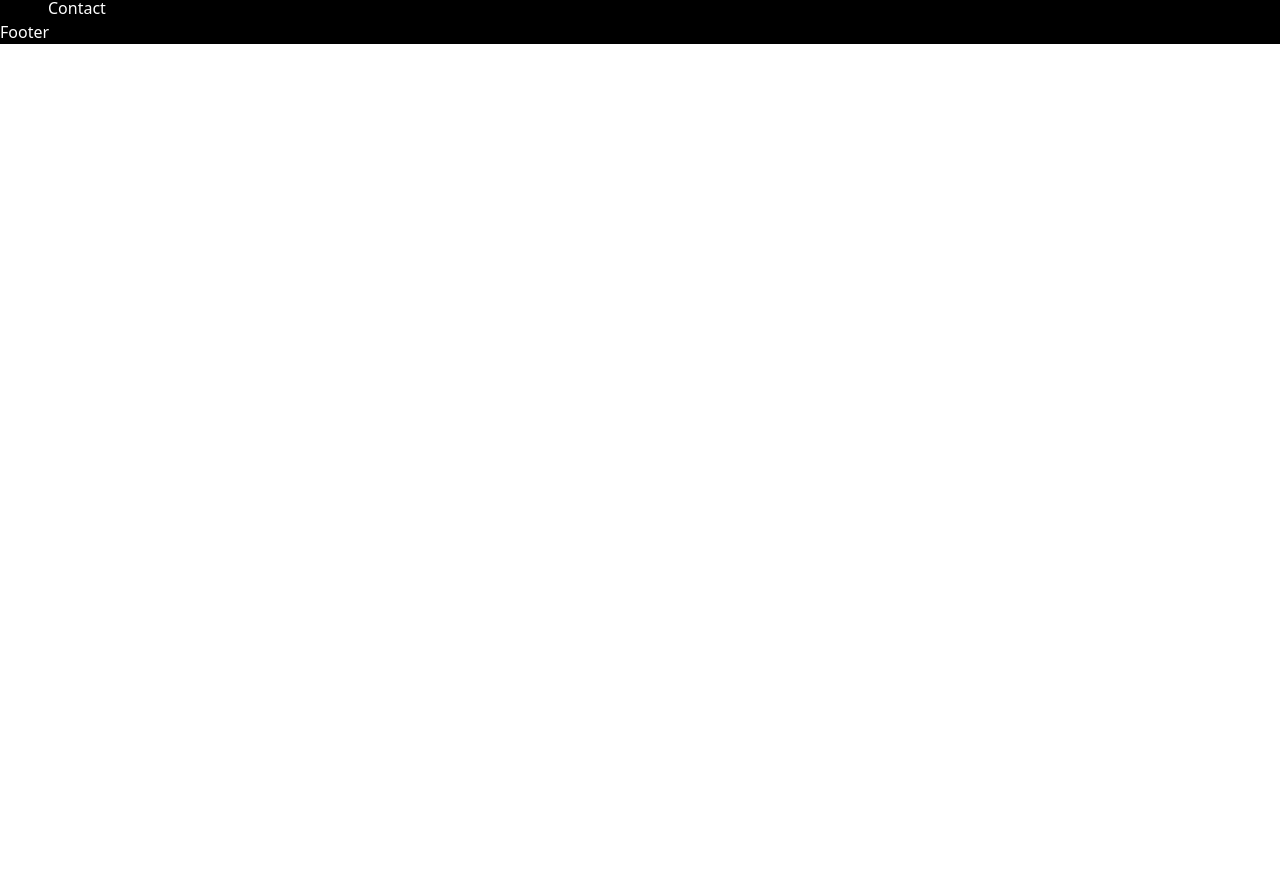
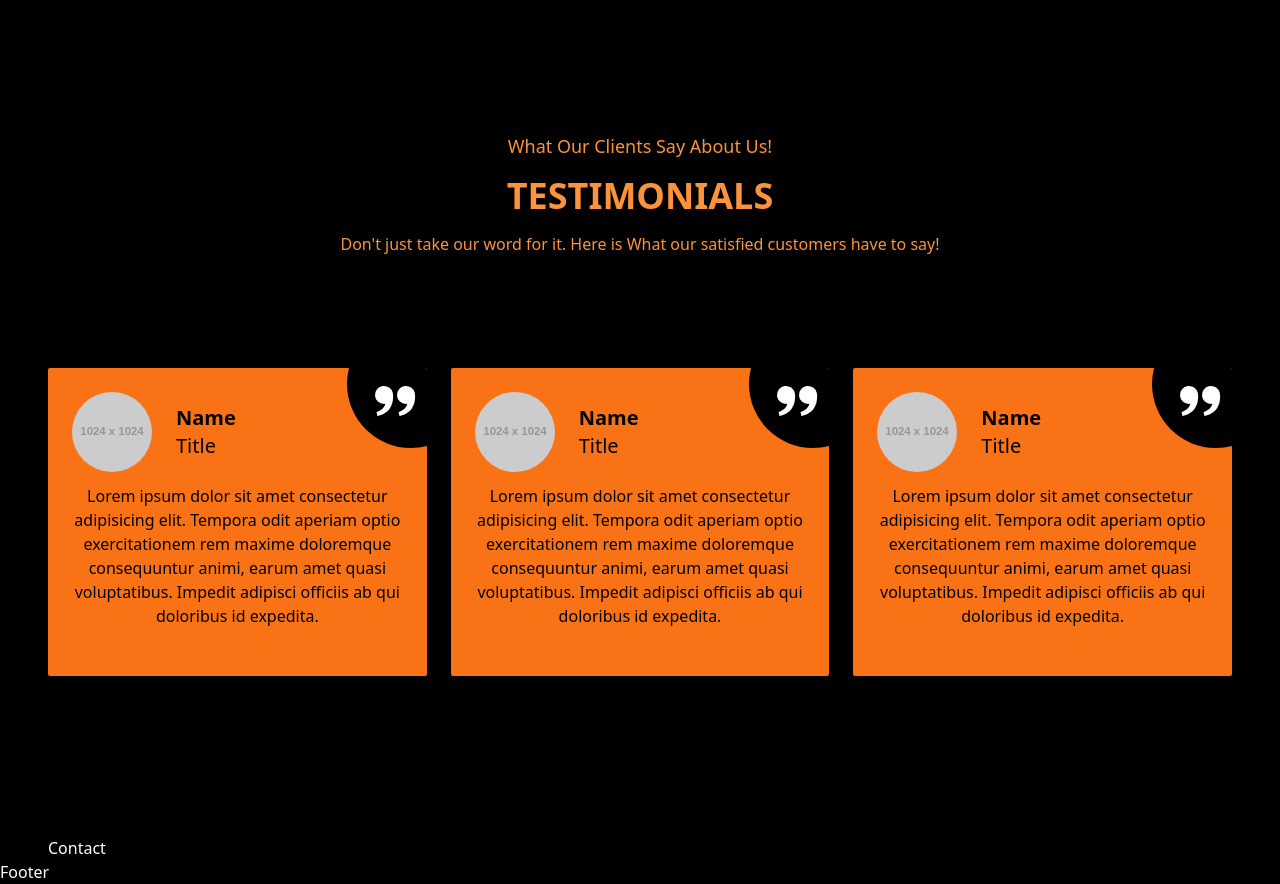
Before and after one commit to Patrick-Njiru/fame-clone, a React (Vite) app: page / in a window 1280 px wide. Shown: the part 2920-3804 px from the top of the page. Before the commit the page ends 2964 px from the top, so only its background shows below. Built offline with nearby package versions, Linux system fonts and the light colour scheme.

Commit message:
Add Testimonial section, incorporating a new Card component. Modify SectionTitle component to improve it's reusability.

```diff
--- /dev/null
+++ b/src/components/Card.jsx
@@ -0,0 +1,38 @@
+import PropTypes from "prop-types"
+import { BiSolidQuoteAltRight } from "react-icons/bi"
+
+const Card = ({ photo, name, title, review }) => {
+	return (
+		<article
+			className='
+				bg-orange-500 text-black space-y-3 w-1/3 px-6 pt-3 pb-12 rounded-sm relative
+				top-0 overflow-hidden transition-all duration-300 ease-linear
+				hover:-top-5'
+		>
+			<div className='absolute size-32 bg-black rounded-full -end-12 -top-12 flex items-end justify-start p-6'>
+				<BiSolidQuoteAltRight className='fill-white text-5xl' />
+			</div>
+			<div className='flex justify-start gap-6 items-center'>
+				<img
+					src={photo || "https://via.placeholder.com/1024?text=reviewer"}
+					alt='reviewer pic'
+					className='size-20 rounded-full'
+				/>
+				<div className=''>
+					<p className='font-bold text-lg md:text-xl capitalize'>{name}</p>
+					<p className='text-lg md:text-xl capitalize'>{title}</p>
+				</div>
+			</div>
+			<p className='text-center'>{review}</p>
+		</article>
+	)
+}
+
+Card.propTypes = {
+	photo: PropTypes.string,
+	name: PropTypes.string.isRequired,
+	title: PropTypes.string.isRequired,
+	review: PropTypes.string.isRequired,
+}
+
+export default Card
--- a/src/components/SectionTitle.jsx
+++ b/src/components/SectionTitle.jsx
@@ -1,6 +1,6 @@
 import PropTypes from "prop-types"
 
-const SectionTitle = ({ title, description, centered = true, otherStyles }) => {
+const SectionTitle = ({ title, description, centered = true, otherStyles, children }) => {
 	return (
 		<div
 			className={`
@@ -10,6 +10,7 @@ const SectionTitle = ({ title, description, centered = true, otherStyles }) => {
 		>
 			<p className='font-light md:text-lg'>{title}</p>
 			<h2 className='font-bold text-3xl md:text-4xl'>{description}</h2>
+			{children}
 		</div>
 	)
 }
@@ -19,6 +20,7 @@ SectionTitle.propTypes = {
 	description: PropTypes.string.isRequired,
 	centered: PropTypes.bool.isRequired,
 	otherStyles: PropTypes.string,
+	children: PropTypes.any,
 }
 
 export default SectionTitle
--- a/src/scenes/Service.jsx
+++ b/src/scenes/Service.jsx
@@ -16,7 +16,6 @@ const Service = () => {
 			<SectionTitle
 				title='The power of our service'
 				description='Why choose fame'
-				centered={true}
 				otherStyles='text-white [&_h2]:text-black'
 			/>
 			<div className='flex justify-center gap-10 my-40'>
--- a/src/scenes/Testimonials.jsx
+++ b/src/scenes/Testimonials.jsx
@@ -1,5 +1,47 @@
+import { SectionTitle } from "../components"
+import Card from "../components/Card"
+
+const TESTIMONIALS = [
+	{
+		id: 1,
+		title: "title",
+		name: "name",
+		review: "Lorem ipsum dolor sit amet consectetur adipisicing elit. Tempora odit aperiam optio exercitationem rem maxime doloremque consequuntur animi, earum amet quasi voluptatibus. Impedit adipisci officiis ab qui doloribus id expedita.",
+	},
+	{
+		id: 2,
+		title: "title",
+		name: "name",
+		review: "Lorem ipsum dolor sit amet consectetur adipisicing elit. Tempora odit aperiam optio exercitationem rem maxime doloremque consequuntur animi, earum amet quasi voluptatibus. Impedit adipisci officiis ab qui doloribus id expedita.",
+	},
+	{
+		id: 3,
+		title: "title",
+		name: "name",
+		review: "Lorem ipsum dolor sit amet consectetur adipisicing elit. Tempora odit aperiam optio exercitationem rem maxime doloremque consequuntur animi, earum amet quasi voluptatibus. Impedit adipisci officiis ab qui doloribus id expedita.",
+	},
+]
+
 const Testimonials = () => {
-	return <section>Testimonials</section>
+	return (
+		<section className='py-40'>
+			<SectionTitle
+				title='What Our Clients say about Us!'
+				description='testimonials'
+				otherStyles='[&_p:first-child]:capitalize'
+			>
+				<p className='normal-case'>
+					Don&apos;t just take our word for it. Here is What our satisfied customers have
+					to say!
+				</p>
+			</SectionTitle>
+			<div className='flex w-full justify-evenly mt-28 gap-6'>
+				{TESTIMONIALS.map((testimonial) => (
+					<Card key={testimonial.id} {...testimonial} />
+				))}
+			</div>
+		</section>
+	)
 }
 
 export default Testimonials
```
